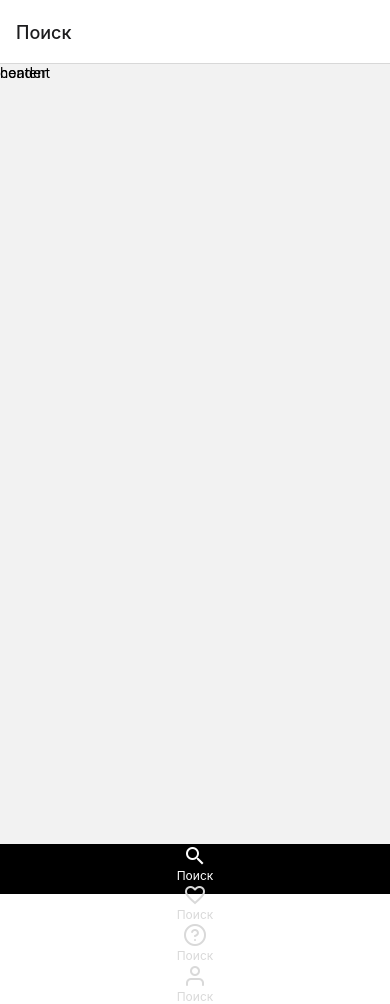
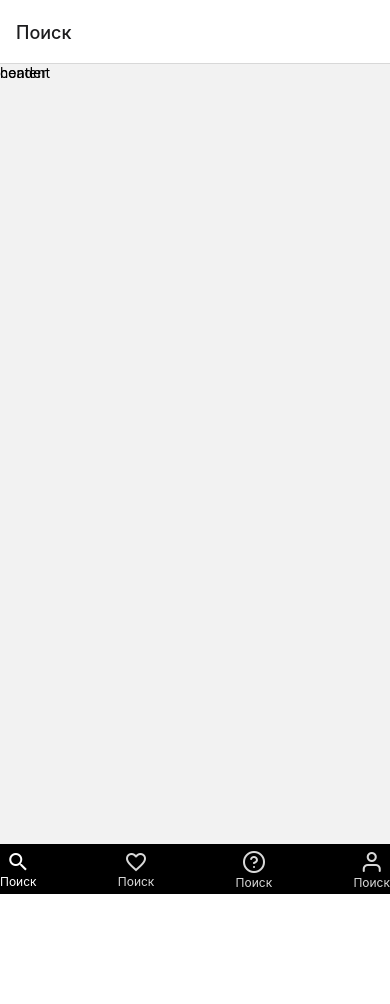
Before and after one commit to programmist-egor/Mobile-App-Yooking, a React Native app: screen / in a window 390 px wide. After the commit the page ends 894 px from the top, so only its background shows below. Built offline with nearby package versions, Linux system fonts and the light colour scheme.

Commit message:
Обновление Навигации

```diff
--- a/src/components/BottomTabs/BottomTabs.jsx
+++ b/src/components/BottomTabs/BottomTabs.jsx
@@ -77,6 +77,7 @@ const styles = StyleSheet.create({
         display: "flex",
         backgroundColor: BLACK,
         alignItems: 'center',
+        flexDirection: "row",
         justifyContent: 'space-between',
         height: 50,
     },
```
